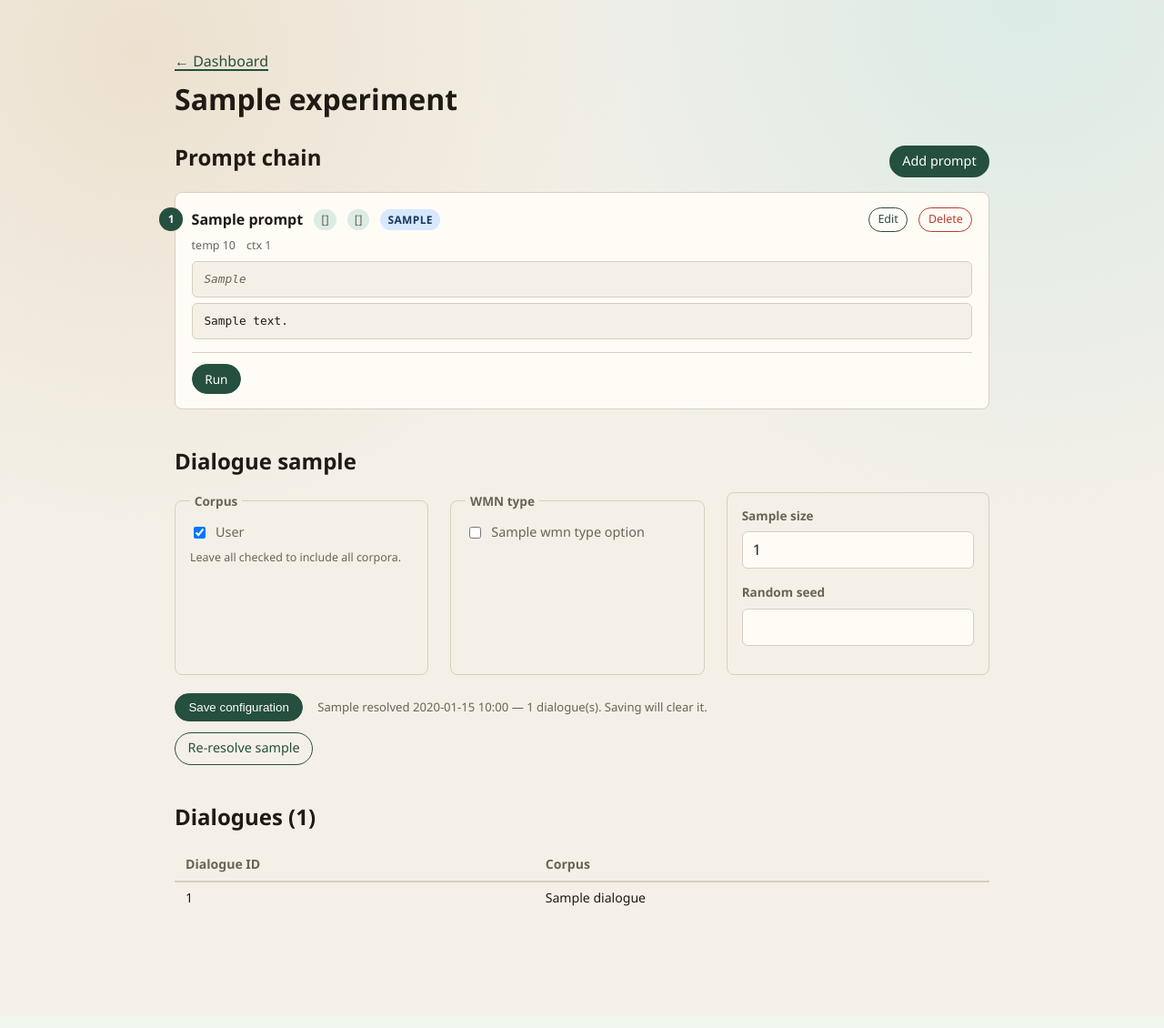
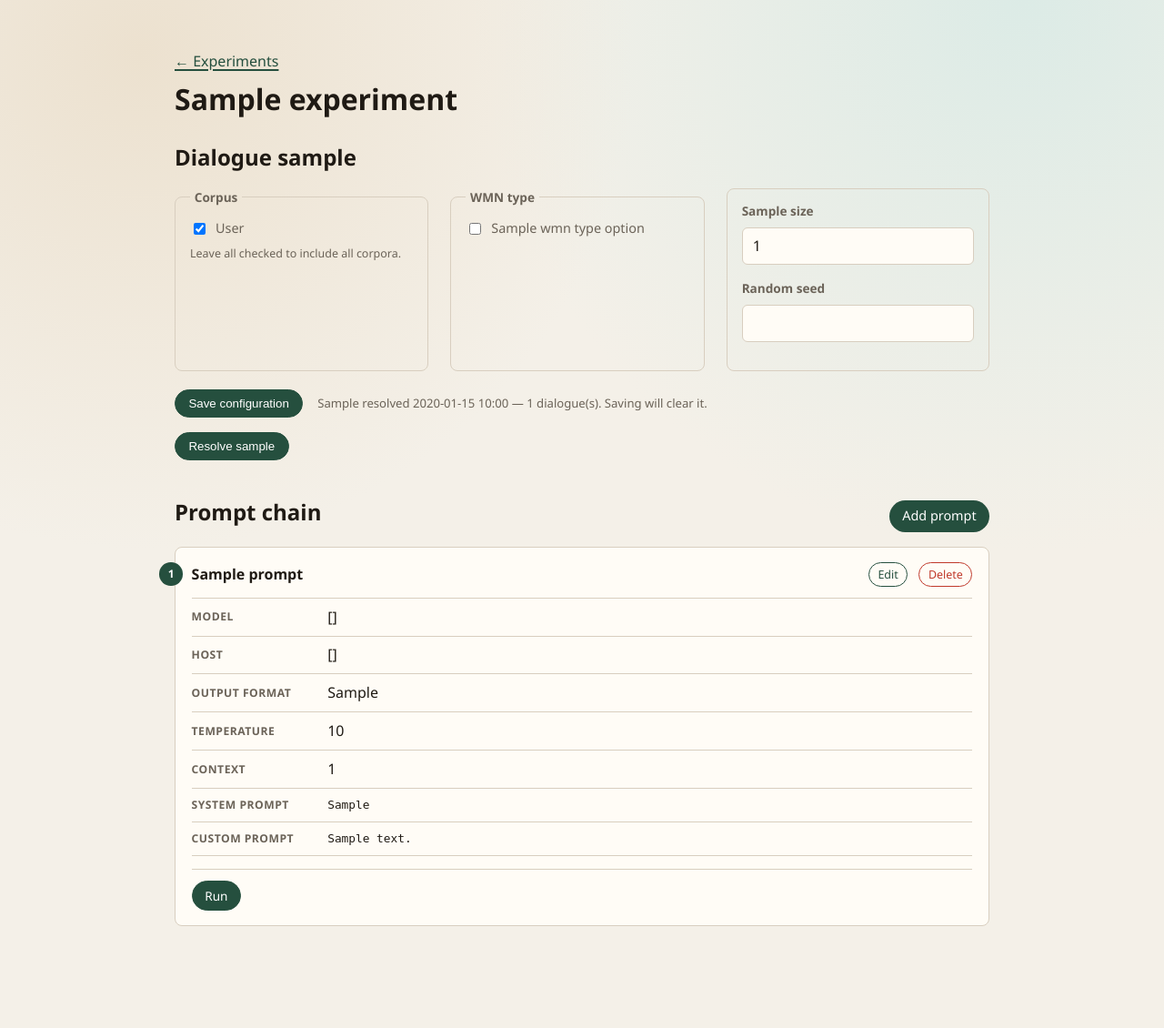
Before and after one commit to gu-wmn/webapp, a Python web app: template src/newme/templates/portal/experiment.html in a window 1280 px wide. Shown: the part 59-1189 px from the top of the page at 91% size. Before the commit the page ends 1055 px from the top, so only its background shows below. Run offline with Jinja, Linux system fonts and the light colour scheme; the template is opened without the code that fills it: most values are stand-ins (such as "Sample title", 1, 10 or a date in 2020).

Commit message:
/experiments is the new landing page for creating experiments
Made some UI changes as well

Assisted-by: Codex

```diff
--- a/src/newme/static/style.css
+++ b/src/newme/static/style.css
@@ -797,6 +797,12 @@ a.diag-id:focus-visible {
   margin: 0;
 }
 
+.portal-dashboard-actions {
+  display: flex;
+  align-items: center;
+  gap: 0.9rem;
+}
+
 a.button {
   display: inline-block;
   background: var(--accent);
@@ -1001,37 +1007,56 @@ a.button:hover {
   font-weight: 600;
 }
 
-.prompt-model {
-  font-size: 0.82rem;
-  color: var(--muted);
-  background: var(--accent-soft);
-  padding: 0.15rem 0.5rem;
-  border-radius: 999px;
+.prompt-config-list {
+  margin-top: 0.75rem;
+  border-top: 1px solid var(--line);
 }
 
-.prompt-meta {
-  font-size: 0.78rem;
-  color: var(--muted);
-  display: flex;
-  gap: 0.75rem;
-  margin-bottom: 0.5rem;
+.prompt-config-row {
+  display: grid;
+  grid-template-columns: 8.5rem minmax(0, 1fr);
+  gap: 0.85rem;
+  align-items: center;
+  padding: 0.55rem 0;
+  border-bottom: 1px solid var(--line);
 }
 
-.prompt-preview {
+.prompt-config-label {
+  font-size: 0.76rem;
+  font-weight: 700;
+  letter-spacing: 0.04em;
+  text-transform: uppercase;
+  color: var(--muted);
+}
+
+.prompt-config-value-wrap {
+  position: relative;
+  min-width: 0;
+  display: block;
+}
+
+.prompt-config-value {
+  display: block;
+  min-width: 0;
+  overflow: hidden;
+  white-space: nowrap;
+  color: var(--ink);
+}
+
+.prompt-config-value-wrap::after {
+  content: "";
+  position: absolute;
+  top: 0;
+  right: 0;
+  width: 4rem;
+  height: 100%;
+  background: linear-gradient(to right, rgb(255 255 255 / 0%), var(--paper));
+  pointer-events: none;
+}
+
+.prompt-config-code {
   font-family: "IBM Plex Mono", monospace;
   font-size: 0.8rem;
-  background: var(--bg);
-  border: 1px solid var(--line);
-  border-radius: 6px;
-  padding: 0.6rem 0.8rem;
-  white-space: pre-wrap;
-  word-break: break-word;
-  margin: 0.4rem 0 0;
-}
-
-.prompt-system {
-  color: var(--muted);
-  font-style: italic;
 }
 
 .button-secondary-sm {
@@ -1111,6 +1136,17 @@ a.button:hover {
 }
 
 @media (max-width: 640px) {
+  .portal-dashboard-header {
+    align-items: flex-start;
+    flex-direction: column;
+    gap: 0.9rem;
+  }
+
+  .portal-dashboard-actions {
+    width: 100%;
+    justify-content: space-between;
+  }
+
   .exp-config-grid {
     grid-template-columns: 1fr;
   }
@@ -1121,6 +1157,11 @@ a.button:hover {
 
   .prompt-item {
     margin-left: 1.25rem;
+  }
+
+  .prompt-config-row {
+    grid-template-columns: 1fr;
+    gap: 0.25rem;
   }
 }
 
--- a/src/newme/templates/portal/base.html
+++ b/src/newme/templates/portal/base.html
@@ -12,7 +12,7 @@
       <span class="brand">NeWMe</span>
       {% if session.get('user') %}
       <nav class="site-nav">
-        <a href="{{ url_for('portal.dashboard') }}">Dashboard</a>
+        <a href="{{ url_for('portal.experiments_home') }}">Experiments</a>
         <form method="post" action="{{ url_for('portal.logout') }}" style="display:inline">
           <button type="submit" class="nav-logout">Log out</button>
         </form>
--- a/src/newme/templates/portal/experiment.html
+++ b/src/newme/templates/portal/experiment.html
@@ -1,93 +1,24 @@
 {% extends "portal/base.html" %}
 {% block title %}{{ experiment.name }}{% endblock %}
+
+{% macro prompt_config_row(label, value, value_class='') -%}
+  {% if value is not none and value != '' %}
+  <div class="prompt-config-row">
+    <span class="prompt-config-label">{{ label }}</span>
+    <span class="prompt-config-value-wrap">
+      <span class="prompt-config-value{% if value_class %} {{ value_class }}{% endif %}" title="{{ value }}">{{ value | replace('\r', ' ') | replace('\n', ' ') | trim }}</span>
+    </span>
+  </div>
+  {% endif %}
+{%- endmacro %}
 
 {% block content %}
 <div class="portal-experiment">
 
   <div class="portal-experiment-header">
-    <a href="{{ url_for('portal.dashboard') }}">&larr; Dashboard</a>
+    <a href="{{ url_for('portal.experiments_home') }}">&larr; Experiments</a>
     <h1>{{ experiment.name }}</h1>
   </div>
-
-  {# ── Prompt chain ─────────────────────────────────────────────── #}
-  <section class="exp-section">
-    <div class="exp-section-header">
-      <h2>Prompt chain</h2>
-      <a href="{{ url_for('portal.new_prompt', experiment_id=experiment.id) }}" class="button">Add prompt</a>
-    </div>
-
-    {% if experiment.prompts %}
-    <ol class="prompt-chain">
-      {% for prompt in experiment.prompts %}
-      {% set latest_run = latest_runs.get(prompt.id) %}
-      <li class="prompt-item" id="prompt-{{ prompt.id }}">
-        <div class="prompt-item-header">
-          <span class="prompt-name">{{ prompt.name }}</span>
-          <span class="prompt-model">{{ prompt.model }}</span>
-          {% if prompt.host %}<span class="prompt-model">{{ prompt.host }}</span>{% endif %}
-          {% if prompt.output_format %}<span class="prompt-format-badge">{{ prompt.output_format }}</span>{% endif %}
-          <a href="{{ url_for('portal.edit_prompt', experiment_id=experiment.id, prompt_id=prompt.id) }}"
-            class="button-secondary-sm" style="margin-left:auto">Edit</a>
-          <form method="post" action="{{ url_for('portal.delete_prompt', experiment_id=experiment.id, prompt_id=prompt.id) }}"
-            onsubmit="return confirm('Delete this prompt?')">
-            <button type="submit" class="button-danger-sm">Delete</button>
-          </form>
-        </div>
-
-        <div class="prompt-meta">
-          {% if prompt.temperature is not none %}<span>temp {{ prompt.temperature }}</span>{% endif %}
-          {% if prompt.num_ctx %}<span>ctx {{ prompt.num_ctx }}</span>{% endif %}
-        </div>
-
-        {% if prompt.system_prompt %}
-        <pre class="prompt-preview prompt-system">{{ prompt.system_prompt }}</pre>
-        {% endif %}
-        <pre class="prompt-preview">{{ prompt.prompt_text }}</pre>
-
-        {# ── Run controls ── #}
-        <div class="run-section">
-          {% if latest_run %}
-            {% if latest_run.status == "running" or latest_run.status == "pending" %}
-            <div class="run-progress" data-run-id="{{ latest_run.id }}" data-experiment-id="{{ experiment.id }}">
-              <span class="run-status-badge run-running">Running</span>
-              <div class="progress-bar">
-                <div class="progress-fill" style="width:{{ ((latest_run.processed_count / latest_run.total_count * 100) if latest_run.total_count else 0)|int }}%"></div>
-              </div>
-              <span class="run-progress-label">
-                {{ latest_run.processed_count }} / {{ latest_run.total_count }}
-              </span>
-            </div>
-            {% elif latest_run.status == "complete" %}
-            <span class="run-status-badge run-complete">Complete</span>
-            <span class="run-meta">{{ latest_run.completed_at.strftime('%Y-%m-%d %H:%M') }}</span>
-            <a href="{{ url_for('portal.run_results', experiment_id=experiment.id, prompt_id=prompt.id) }}"
-              class="button-secondary">View results</a>
-            {% elif latest_run.status == "error" %}
-            <span class="run-status-badge run-error">Error</span>
-            <span class="run-meta run-error-msg" title="{{ latest_run.error_message }}">
-              {{ (latest_run.error_message or '')[:80] }}{% if (latest_run.error_message or '')|length > 80 %}…{% endif %}
-            </span>
-            {% endif %}
-          {% endif %}
-
-          {% if not active_run or (latest_run and (latest_run.status == "running" or latest_run.status == "pending")) %}
-          {# show disabled run button when this prompt is the active one #}
-          {% endif %}
-
-          <button class="run-btn"
-            data-experiment-id="{{ experiment.id }}"
-            data-prompt-id="{{ prompt.id }}"
-            {% if active_run %}disabled{% endif %}>
-            {% if latest_run and latest_run.status in ("complete", "error") %}Re-run{% else %}Run{% endif %}
-          </button>
-        </div>
-      </li>
-      {% endfor %}
-    </ol>
-    {% else %}
-    <p class="portal-empty">No prompts yet. Add the first one to build the chain.</p>
-    {% endif %}
-  </section>
 
   {# ── Dialogue sample ───────────────────────────────────────────── #}
   <section class="exp-section">
@@ -143,35 +74,92 @@
       </div>
     </form>
 
-    {% if experiment.dialogues_resolved_at %}
-    <form method="post" action="{{ url_for('portal.resolve_experiment', experiment_id=experiment.id) }}" style="margin-top:0.75rem">
-      <button type="submit" class="button-secondary">Re-resolve sample</button>
-    </form>
-    {% else %}
     <form method="post" action="{{ url_for('portal.resolve_experiment', experiment_id=experiment.id) }}" style="margin-top:1rem">
       <button type="submit">Resolve sample</button>
     </form>
+  </section>
+
+  {# ── Prompt chain ─────────────────────────────────────────────── #}
+  <section class="exp-section">
+    <div class="exp-section-header">
+      <h2>Prompt chain</h2>
+      <a href="{{ url_for('portal.new_prompt', experiment_id=experiment.id) }}" class="button">Add prompt</a>
+    </div>
+
+    {% if experiment.prompts %}
+    <ol class="prompt-chain">
+      {% for prompt in experiment.prompts %}
+      {% set latest_run = latest_runs.get(prompt.id) %}
+      <li class="prompt-item" id="prompt-{{ prompt.id }}">
+        <div class="prompt-item-header">
+          <span class="prompt-name">{{ prompt.name }}</span>
+          <a href="{{ url_for('portal.edit_prompt', experiment_id=experiment.id, prompt_id=prompt.id) }}"
+            class="button-secondary-sm" style="margin-left:auto">Edit</a>
+          <form method="post" action="{{ url_for('portal.delete_prompt', experiment_id=experiment.id, prompt_id=prompt.id) }}"
+            onsubmit="return confirm('Delete this prompt?')">
+            <button type="submit" class="button-danger-sm">Delete</button>
+          </form>
+        </div>
+
+        <div class="prompt-config-list">
+          {{ prompt_config_row("Model", prompt.model) }}
+          {{ prompt_config_row("Host", prompt.host or "Default") }}
+          {{ prompt_config_row("Output Format", prompt.output_format or "Free text") }}
+          {% if prompt.temperature is not none %}
+            {{ prompt_config_row("Temperature", prompt.temperature) }}
+          {% endif %}
+          {% if prompt.num_ctx %}
+            {{ prompt_config_row("Context", prompt.num_ctx) }}
+          {% endif %}
+          {{ prompt_config_row("Global prompt", user_settings.global_template if user_settings else none, "prompt-config-code") }}
+          {{ prompt_config_row("System prompt", prompt.system_prompt, "prompt-config-code") }}
+          {{ prompt_config_row("Custom prompt", prompt.prompt_text, "prompt-config-code") }}
+        </div>
+
+        {# ── Run controls ── #}
+        <div class="run-section">
+          {% if latest_run %}
+            {% if latest_run.status == "running" or latest_run.status == "pending" %}
+            <div class="run-progress" data-run-id="{{ latest_run.id }}" data-experiment-id="{{ experiment.id }}">
+              <span class="run-status-badge run-running">Running</span>
+              <div class="progress-bar">
+                <div class="progress-fill" style="width:{{ ((latest_run.processed_count / latest_run.total_count * 100) if latest_run.total_count else 0)|int }}%"></div>
+              </div>
+              <span class="run-progress-label">
+                {{ latest_run.processed_count }} / {{ latest_run.total_count }}
+              </span>
+            </div>
+            {% elif latest_run.status == "complete" %}
+            <span class="run-status-badge run-complete">Complete</span>
+            <span class="run-meta">{{ latest_run.completed_at.strftime('%Y-%m-%d %H:%M') }}</span>
+            <a href="{{ url_for('portal.run_results', experiment_id=experiment.id, prompt_id=prompt.id) }}"
+              class="button-secondary">View results</a>
+            {% elif latest_run.status == "error" %}
+            <span class="run-status-badge run-error">Error</span>
+            <span class="run-meta run-error-msg" title="{{ latest_run.error_message }}">
+              {{ (latest_run.error_message or '')[:80] }}{% if (latest_run.error_message or '')|length > 80 %}…{% endif %}
+            </span>
+            {% endif %}
+          {% endif %}
+
+          {% if not active_run or (latest_run and (latest_run.status == "running" or latest_run.status == "pending")) %}
+          {# show disabled run button when this prompt is the active one #}
+          {% endif %}
+
+          <button class="run-btn"
+            data-experiment-id="{{ experiment.id }}"
+            data-prompt-id="{{ prompt.id }}"
+            {% if active_run %}disabled{% endif %}>
+            {% if latest_run and latest_run.status in ("complete", "error") %}Re-run{% else %}Run{% endif %}
+          </button>
+        </div>
+      </li>
+      {% endfor %}
+    </ol>
+    {% else %}
+    <p class="portal-empty">No prompts yet. Add the first one to build the chain.</p>
     {% endif %}
   </section>
-
-  {% if experiment.dialogues %}
-  <section class="exp-section">
-    <h2>Dialogues ({{ experiment.dialogues | length }})</h2>
-    <table class="exp-dialogue-table">
-      <thead>
-        <tr><th>Dialogue ID</th><th>Corpus</th></tr>
-      </thead>
-      <tbody>
-        {% for d in experiment.dialogues | sort(attribute='dialogue_external_id') %}
-        <tr>
-          <td>{{ d.dialogue_external_id }}</td>
-          <td>{{ d.corpus_codename }}</td>
-        </tr>
-        {% endfor %}
-      </tbody>
-    </table>
-  </section>
-  {% endif %}
 
 </div>
 {% endblock %}
```
Also changed, not shown: src/newme/portal.py (+19 -7 lines), src/newme/templates/portal/experiments.html (added, +27 -0 lines), src/newme/templates/portal/settings.html (renamed from src/newme/templates/portal/dashboard.html, +7 -20 lines).
